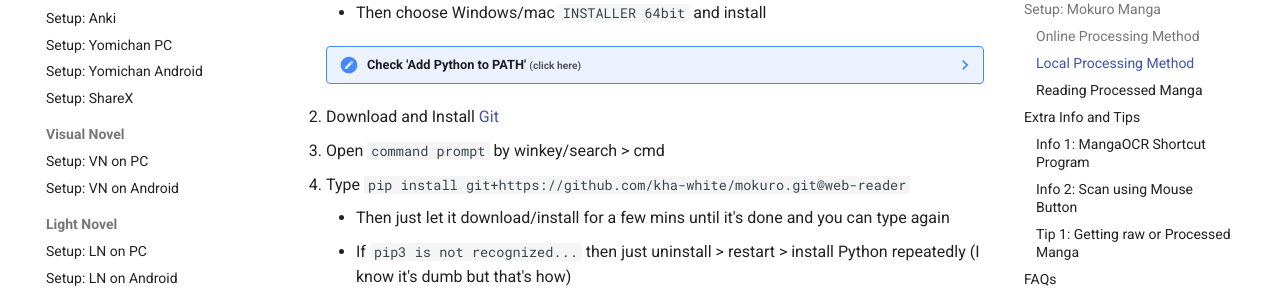
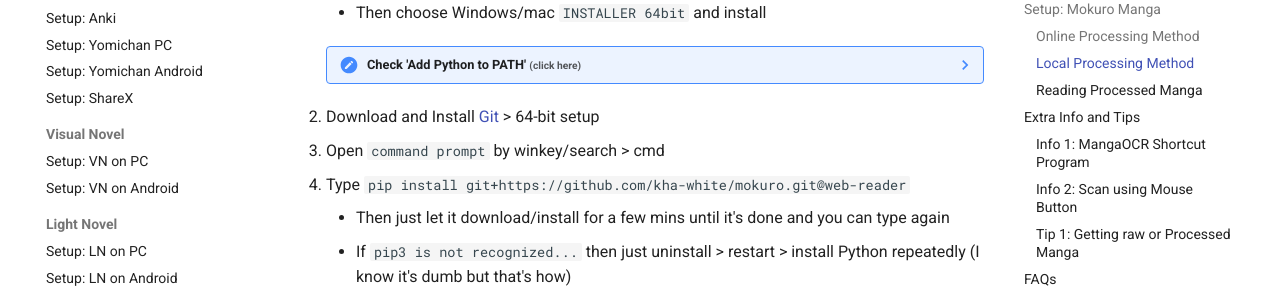
Before and after one commit to Xelieu/xelieu.github.io, an MkDocs documentation site: the page built from docs/jp-lazy-guide/setupMangaOnPC.md, in a window 1280 px wide and 900 px high, scrolled down 2819 px. Shown: the part 153-453 px from the top of the window. Built offline with MkDocs 1.6.1 and Material for MkDocs 9.7.7, drawn with Linux system fonts in a browser that asks for light colours.

Commit message:
$updated info

```diff
--- a/docs/jp-lazy-guide/setupMangaOnPC.md
+++ b/docs/jp-lazy-guide/setupMangaOnPC.md
@@ -90,7 +90,7 @@
 
         ![Add Python to PATH](../img/add-python-to-path.png){height=300 width=600}
 
-2. Download and Install [Git](https://github.com/git-for-windows/git/releases/download/v2.40.1.windows.1/Git-2.40.1-64-bit.exe)
+2. Download and Install [Git](https://git-scm.com/downloads) > 64-bit setup
 
 3. Open `command prompt` by winkey/search > cmd
 
```
Also changed, not shown: docs/jp-lazy-guide/setupAnki.md (+1 -1 lines).
